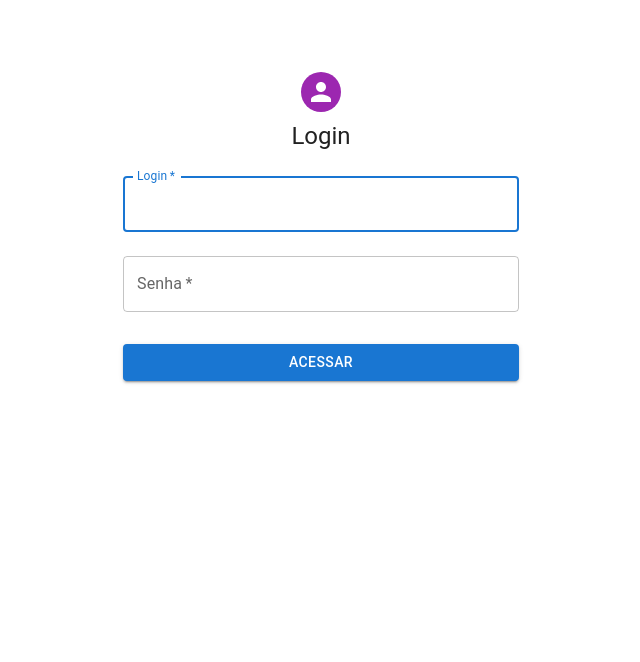
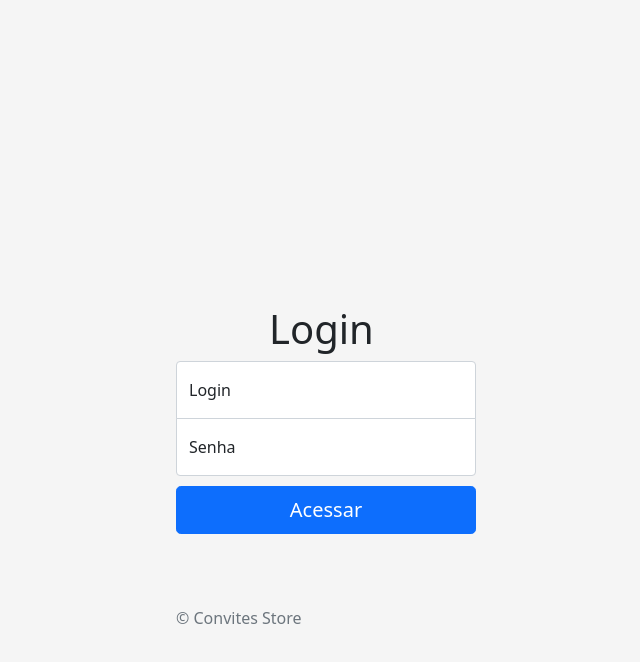
Before and after one commit to JAnthonyDs/convites, a React (Create React App) app in the folder frontend/: page / in a window 1280 px wide. Shown: the top 662 px of the page, without its empty margins (319-959 px from the left). Built offline with nearby package versions, Linux system fonts and the light colour scheme; the HTML template or start-up script is replaced by a standard one.

Commit message:
Nova tela de login, button cadastrar no calendario

```diff
--- a/frontend/public/index.html
+++ b/frontend/public/index.html
@@ -2,13 +2,16 @@
 <html lang="en">
   <head>
     <meta charset="utf-8" />
-    <link rel="icon" href="%PUBLIC_URL%/favicon.ico" />
+    <!--<link rel="icon" href="%PUBLIC_URL%/favicon.ico" /> -->
     <meta name="viewport" content="width=device-width, initial-scale=1" />
     <meta name="theme-color" content="#000000" />
     <meta
       name="description"
       content="Web site created using create-react-app"
     />
+
+
+
     <link rel="apple-touch-icon" href="%PUBLIC_URL%/logo192.png" />
     <!--
       manifest.json provides metadata used when your web app is installed on a
@@ -16,7 +19,7 @@
     -->
     <link rel="manifest" href="%PUBLIC_URL%/manifest.json" />
 
-    <title>React App</title>
+    <title>Convites Store</title>
   </head>
   <body>
     <noscript>You need to enable JavaScript to run this app.</noscript>
--- a/frontend/src/pages/Calendario/Calendar.js
+++ b/frontend/src/pages/Calendario/Calendar.js
@@ -6,6 +6,7 @@ import api from '../../services/api';
 import 'bootstrap/dist/css/bootstrap.min.css'
 
 import {Table} from 'react-bootstrap'
+import {Button} from 'react-bootstrap'
 
 function App() {
 
@@ -42,6 +43,7 @@ function App() {
     }
     />
     <h1>{dia}/{mes+1}/{ano}</h1>
+    <Button variant='outline-success'>Cadastrar noiva nesse dia</Button>
 
    <Table striped bordered hover>
     <thead>
@@ -58,7 +60,7 @@ function App() {
         <td>{index} </td>
         <td>{noiva.cpf}</td>
         <td>{noiva.nome}</td>
-        <td><button onClick={() => loadInfo(noiva.cpf)}>Ver informações</button></td>
+        <td><Button variant="outline-primary" onClick={() => loadInfo(noiva.cpf)}>Ver informações</Button></td>
 
       </tr>
 
--- a/frontend/src/pages/Login/Login.js
+++ b/frontend/src/pages/Login/Login.js
@@ -1,21 +1,11 @@
 import * as React from 'react';
 import {useState} from 'react';
-import Avatar from '@mui/material/Avatar';
-import Button from '@mui/material/Button';
-import CssBaseline from '@mui/material/CssBaseline';
-import TextField from '@mui/material/TextField';
-import Link from '@mui/material/Link';
-import Grid from '@mui/material/Grid';
-import Box from '@mui/material/Box';
-//import LockOutlinedIcon from '@mui/icons-material/LockOutlined';
-import Typography from '@mui/material/Typography';
-import Container from '@mui/material/Container';
-import { createTheme, ThemeProvider } from '@mui/material/styles';
-import {useNavigate} from 'react-router-dom'
 
 import api from '../../services/api'
 
-const theme = createTheme();
+import {useNavigate} from 'react-router-dom'
+
+import './login.css'
 
 export default function SignIn() {
     const [login,setLogin] = useState()
@@ -24,7 +14,7 @@ export default function SignIn() {
     const navigate = useNavigate()
 
     async function handleSubmit(event){
-        event.preventDefault();
+
 
         const response = await  api.post('/login',{login,senha})
 
@@ -36,63 +26,35 @@ export default function SignIn() {
     };
 
   return (
-    <ThemeProvider theme={theme}>
-      <Container component="main" maxWidth="xs">
-        <CssBaseline />
-        <Box
-          sx={{
-            marginTop: 8,
-            display: 'flex',
-            flexDirection: 'column',
-            alignItems: 'center',
-          }}
-        >
-          <Avatar sx={{ m: 1, bgcolor: 'secondary.main' }}>
+    <div className='body'>
+      <main className='form-signin w-100 m-auto'>
 
-          </Avatar>
-          <Typography component="h1" variant="h5">
-            Login
-          </Typography>
-          <Box component="form" onSubmit={handleSubmit} noValidate sx={{ mt: 1 }}>
-            <TextField
-              margin="normal"
-              required
-              fullWidth
-              id="email"
-              label="Login"
-              name="email"
-              autoComplete="email"
-              onChange={event => setLogin(event.target.value)}
-              autoFocus
-            />
-            <TextField
-              margin="normal"
-              required
-              fullWidth
-              name="password"
-              label="Senha"
-              type="password"
-              id="password"
-              autoComplete="current-password"
-              onChange={event => setSenha(event.target.value)}
-            />
+        <h1 className='h1'>Login</h1>
 
-            <Button
-              type="submit"
-              fullWidth
-              variant="contained"
-              sx={{ mt: 3, mb: 2 }}
+        <div className='form-floating'>
+          <input type="email" className='form-control' id="floatingInput" placeholder="name@example.com"
+          onChange={event => setLogin(event.target.value)}
+          ></input>
+          <label >Login</label>
+        </div>
 
-            >
-              Acessar
-            </Button>
-            <Grid container>
+        <div className="form-floating">
+        <input type="password" className="form-control" id="floatingPassword" placeholder="Password"
+        onChange={event => setSenha(event.target.value)}
+        ></input>
+        <label >Senha</label>
+        <button className="w-100 btn btn-lg btn-primary" type="submit" onClick={() => handleSubmit()}>Acessar</button>
 
-            </Grid>
-          </Box>
-        </Box>
+        <div className='checkbox mb-3'>
+          <label>
 
-      </Container>
-    </ThemeProvider>
+          </label>
+        </div>
+
+        <p className="mt-5 mb-3 text-muted">&copy; Convites Store</p>
+      </div>
+
+      </main>
+    </div>
   );
 }
--- /dev/null
+++ b/frontend/src/pages/Login/login.css
@@ -0,0 +1,93 @@
+html,
+body {
+  height: 100%;
+  background-color: #f5f5f5;
+}
+
+.body {
+  display: flex;
+  align-items: flex-start;
+  padding-top: 290px;
+  padding-left: 10px;
+  padding-bottom: 40px;
+  background-color: #f5f5f5;
+}
+
+.form-signin {
+  max-width: 330px;
+  padding: 15px;
+}
+
+.form-signin .form-floating:focus-within {
+  z-index: 2;
+}
+
+.form-signin input[type="email"] {
+  margin-bottom: -1px;
+  border-bottom-right-radius: 0;
+  border-bottom-left-radius: 0;
+}
+
+.form-signin input[type="password"] {
+  margin-bottom: 10px;
+  border-top-left-radius: 0;
+  border-top-right-radius: 0;
+}
+
+
+
+
+.bd-placeholder-img {
+    font-size: 1.125rem;
+    text-anchor: middle;
+    -webkit-user-select: none;
+    -moz-user-select: none;
+    user-select: none;
+  }
+
+  @media (min-width: 768px) {
+    .bd-placeholder-img-lg {
+      font-size: 3.5rem;
+    }
+  }
+
+  .b-example-divider {
+    height: 3rem;
+    background-color: rgba(0, 0, 0, .1);
+    border: solid rgba(0, 0, 0, .15);
+    border-width: 1px 0;
+    box-shadow: inset 0 .5em 1.5em rgba(0, 0, 0, .1), inset 0 .125em .5em rgba(0, 0, 0, .15);
+  }
+
+  .b-example-vr {
+    flex-shrink: 0;
+    width: 1.5rem;
+    height: 100vh;
+  }
+
+  .bi {
+    vertical-align: -.125em;
+    fill: currentColor;
+  }
+
+  .nav-scroller {
+    position: relative;
+    z-index: 2;
+    height: 2.75rem;
+    overflow-y: hidden;
+  }
+
+  .nav-scroller .nav {
+    display: flex;
+    flex-wrap: nowrap;
+    padding-bottom: 1rem;
+    margin-top: -1px;
+    overflow-x: auto;
+    text-align: center;
+    white-space: nowrap;
+    -webkit-overflow-scrolling: touch;
+  }
+
+.h1{
+  padding-left: 93px;
+}
--- a/frontend/src/services/api.js
+++ b/frontend/src/services/api.js
@@ -1,7 +1,8 @@
 import axios from "axios";
 
+
 const api = axios.create({
-    baseURL: 'http://localhost:8991/api/v1'
+    baseURL: "http://localhost:8991/api/v1"
 })
 
 export default api;
```
Also changed, not shown: frontend/src/pages/ViewNoivas/ViewNoivas.js (added), 1 other file (tests, documents, lock files or other folders).
